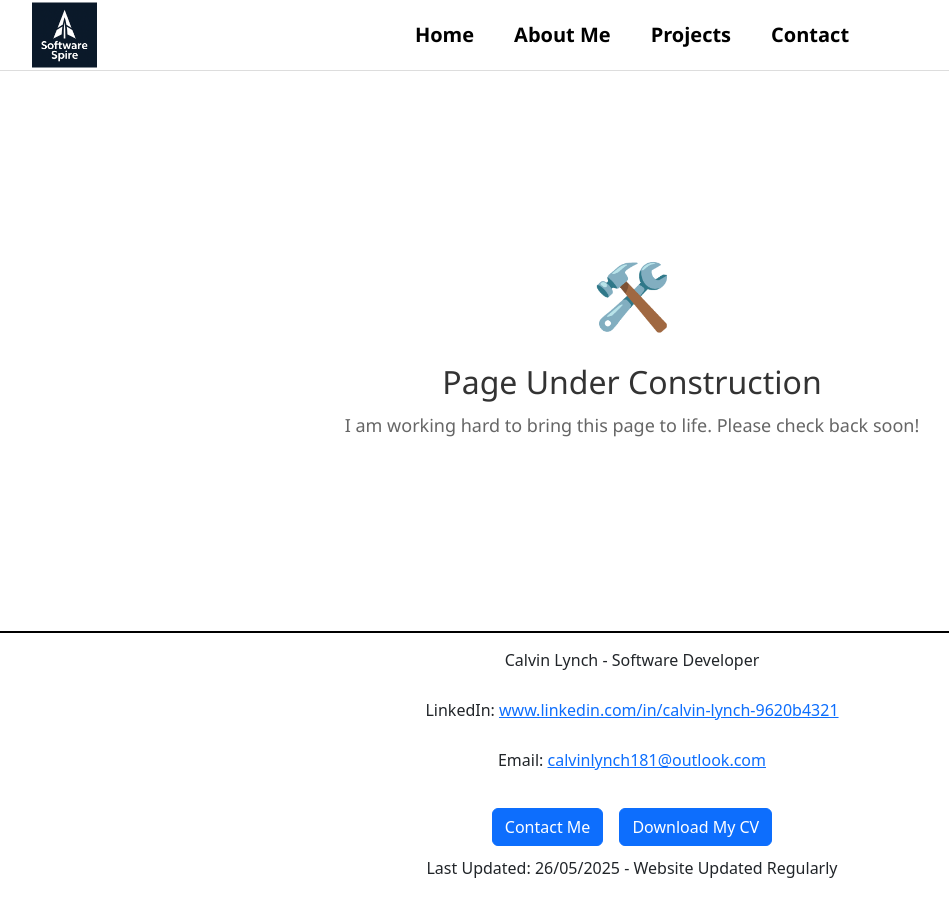
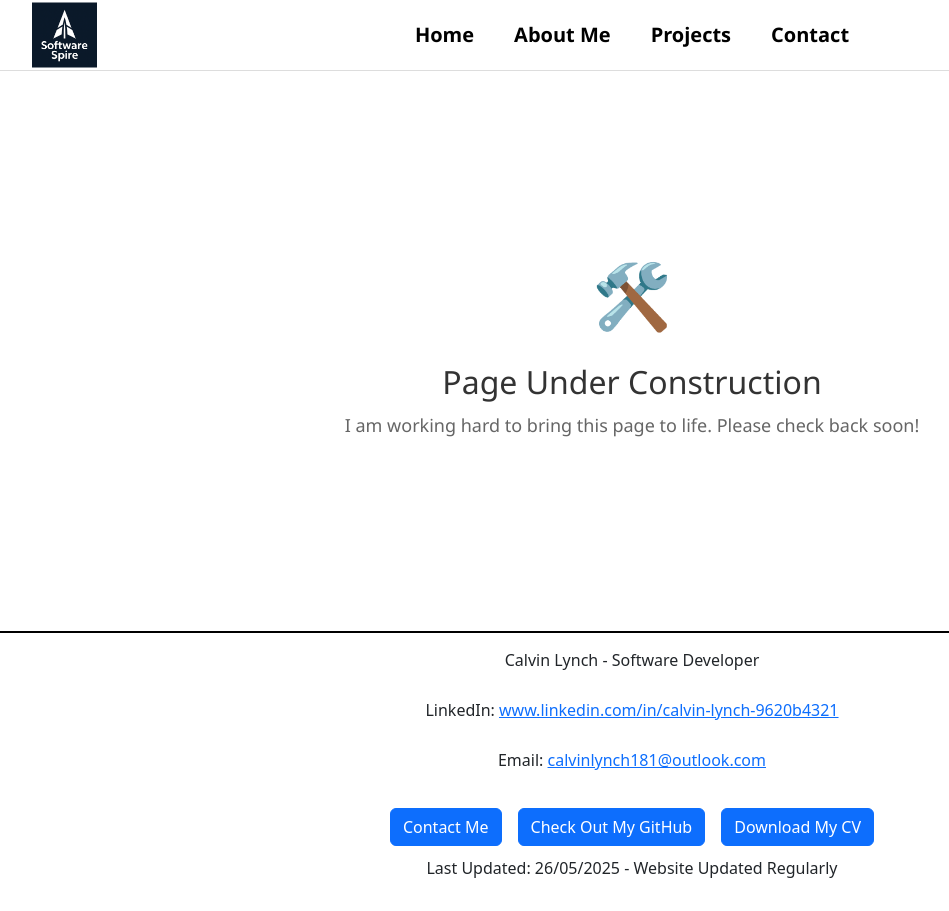
Before and after one commit to Calvin155/CV_Calvin, a React (Create React App) app: page /PageUnderConstruction in a window 1280 px wide. Shown: the whole page, without its empty margins (8-957 px from the left). Built offline with nearby package versions, Linux system fonts and the light colour scheme.

Commit message:
GitHub Link added to footer

```diff
--- a/src/components/Footer.js
+++ b/src/components/Footer.js
@@ -15,6 +15,7 @@ function Footer() {
 
         <div className="contact-buttons">
           <a href="/contact" className="btn btn-primary">Contact Me</a>
+          <a href="https://github.com/Calvin155" className="btn btn-primary">Check Out My GitHub</a>
           <a href="Images/CV/Calvin Lynch - CV 2025.pdf" className="btn btn-primary" target="_blank" rel="noopener noreferrer">Download My CV</a>
         </div>
 
```
